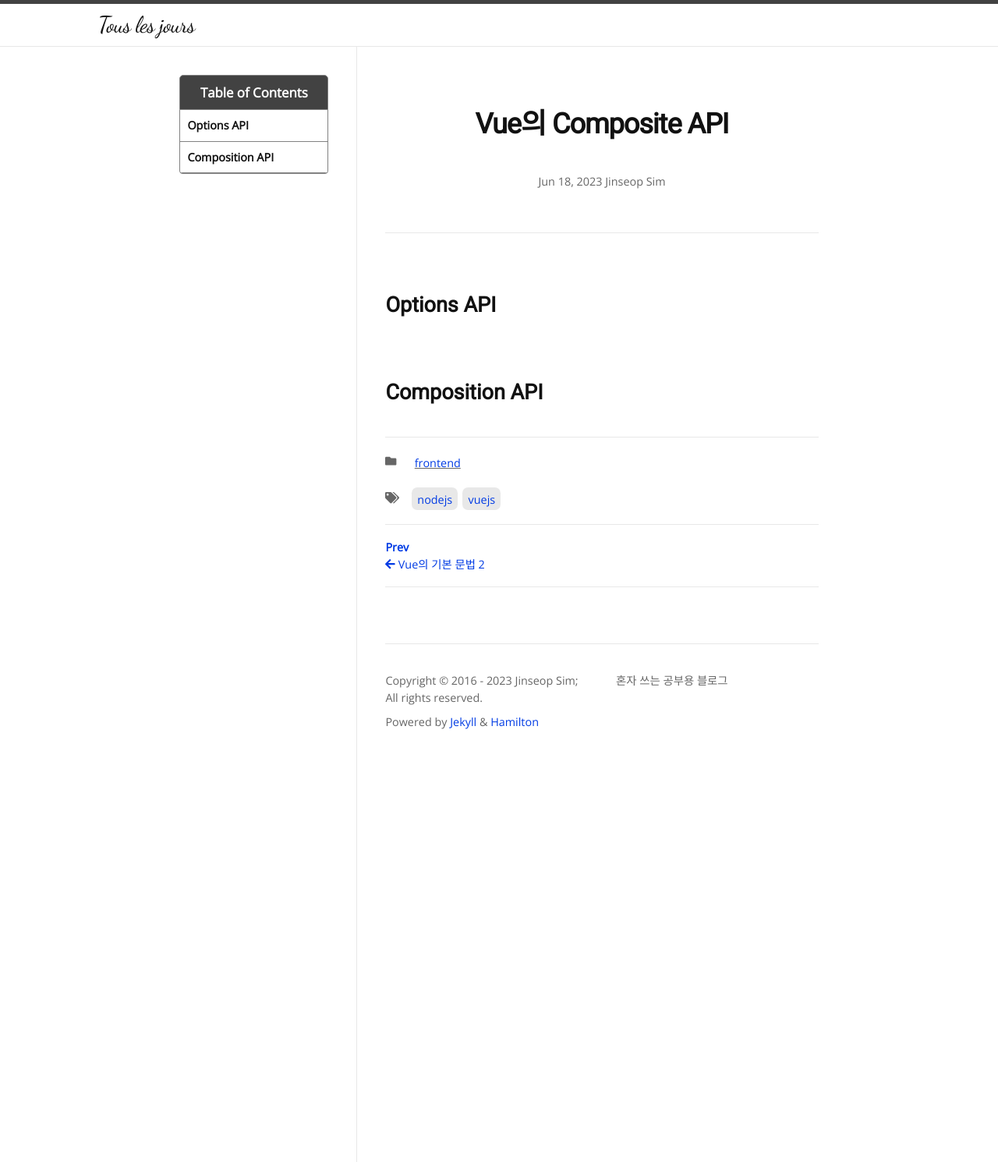
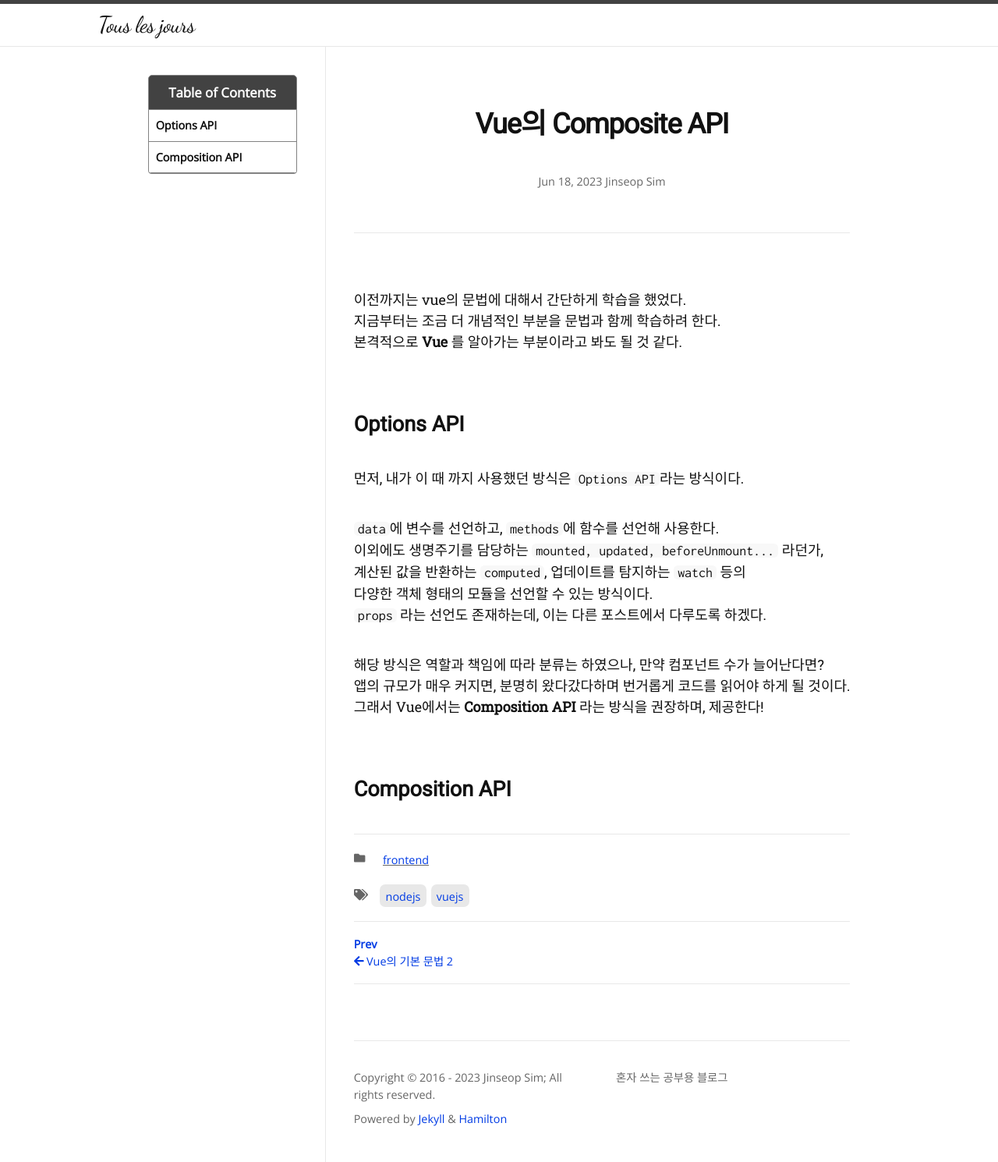
Before and after one commit to Jinseop-Sim/Jinseop-Sim.github.io, a Jekyll site: the page built from _posts/2023-06-18-composite.md, in a window 1280 px wide. Shown: the whole page at 78% size. Built offline with Jekyll 4.4.1, drawn with Linux system fonts in a browser that asks for light colours; nearby versions of some CDN libraries; some web fonts are replaced.

Commit message:
글 수정

````diff
--- a/_posts/2023-06-18-composite.md
+++ b/_posts/2023-06-18-composite.md
@@ -7,6 +7,21 @@
   - Jinseop Sim
 toc: true
 ---
+이전까지는 vue의 문법에 대해서 간단하게 학습을 했었다.
+지금부터는 조금 더 개념적인 부분을 문법과 함께 학습하려 한다.
+본격적으로 __Vue__ 를 알아가는 부분이라고 봐도 될 것 같다.
 
 ## Options API
+먼저, 내가 이 때 까지 사용했던 방식은 ```Options API```라는 방식이다.
+
+```data```에 변수를 선언하고, ```methods```에 함수를 선언해 사용한다.
+이외에도 생명주기를 담당하는 ```mounted, updated, beforeUnmount...``` 라던가,
+계산된 값을 반환하는 ```computed```, 업데이트를 탐지하는 ```watch``` 등의
+다양한 객체 형태의 모듈을 선언할 수 있는 방식이다.
+```props``` 라는 선언도 존재하는데, 이는 다른 포스트에서 다루도록 하겠다.
+
+해당 방식은 역할과 책임에 따라 분류는 하였으나, 만약 컴포넌트 수가 늘어난다면?
+앱의 규모가 매우 커지면, 분명히 왔다갔다하며 번거롭게 코드를 읽어야 하게 될 것이다.
+그래서 Vue에서는 __Composition API__ 라는 방식을 권장하며, 제공한다!
+
 ## Composition API
````
